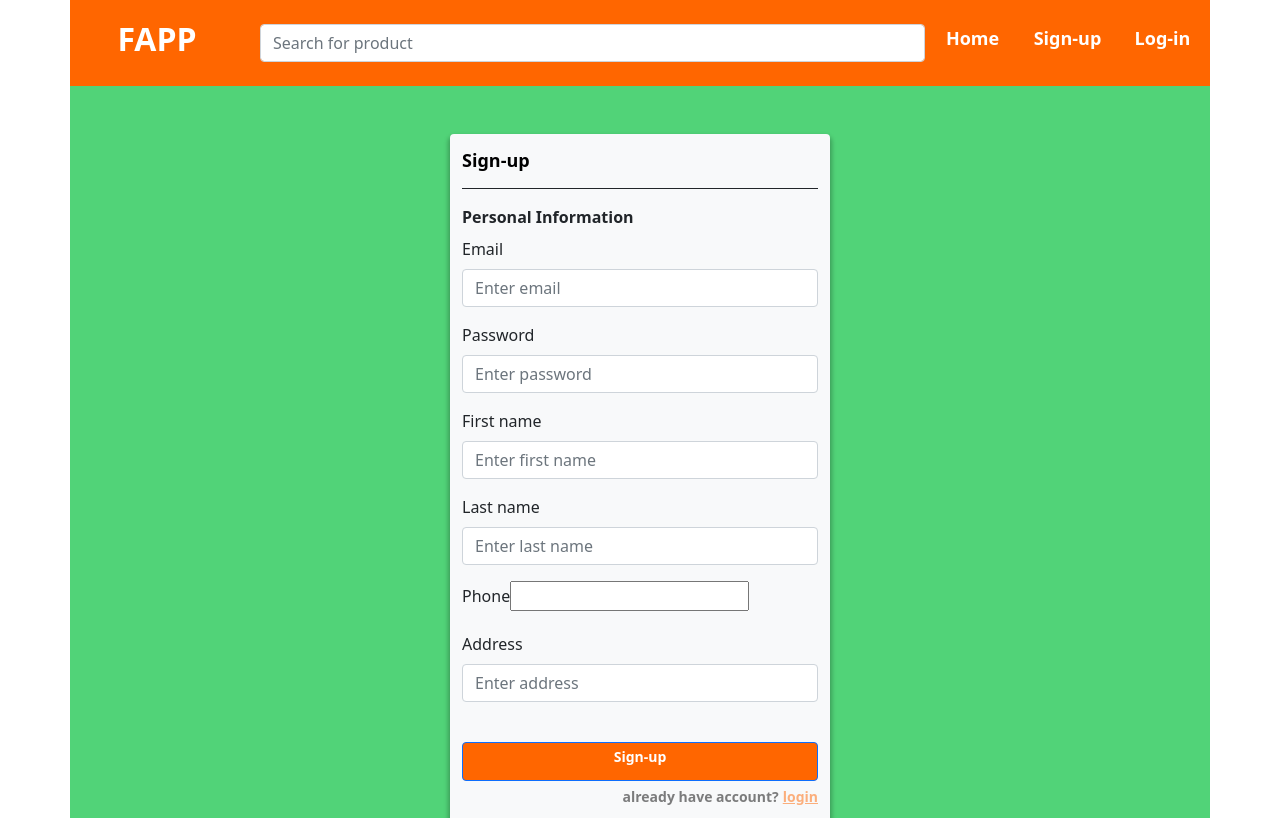
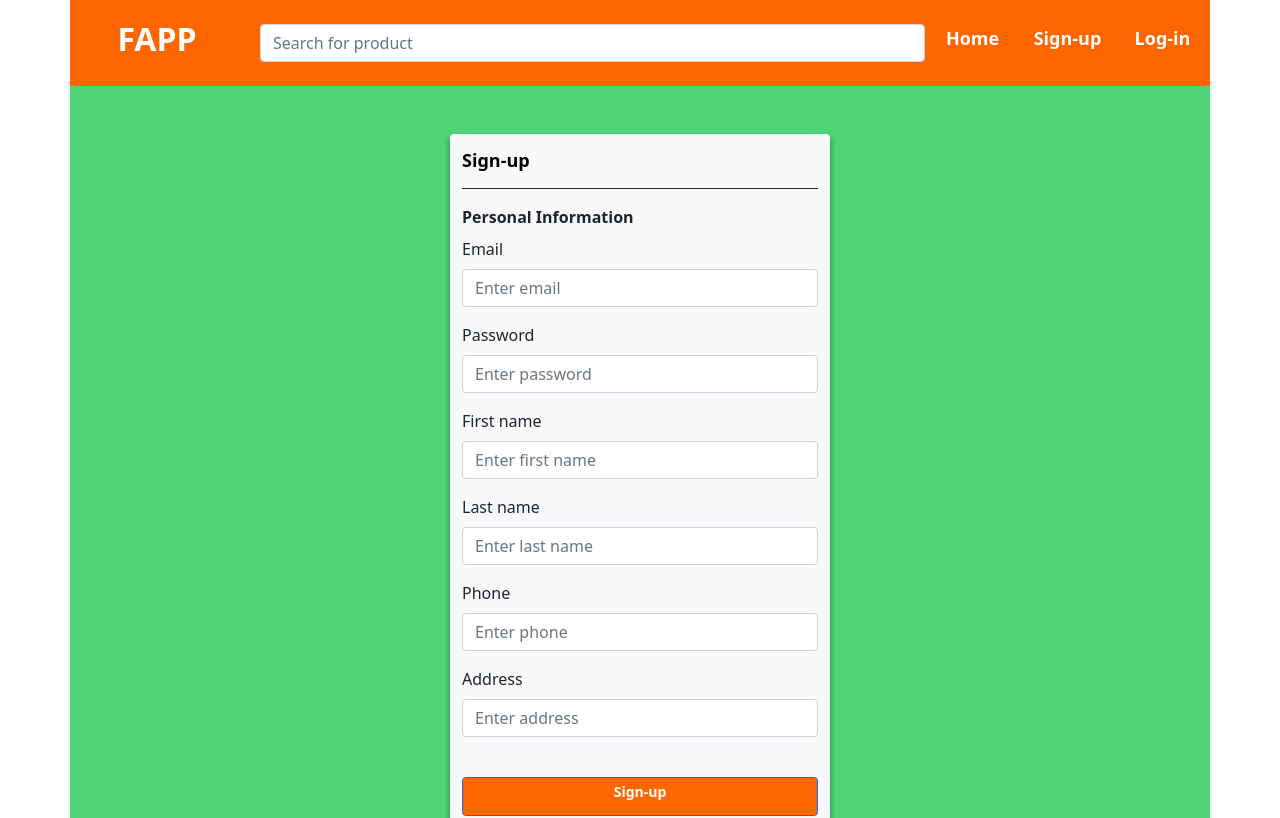
Before and after one commit to pete13232/SE4WIN-Project, a React (Create React App) app in the folder frontend/: page /signup in a window 1280 px wide. Shown: the top 818 px of the page. Built offline with nearby package versions, Linux system fonts and the light colour scheme.

Commit message:
Update | Finish Sign up form validation

```diff
--- a/frontend/package.json
+++ b/frontend/package.json
@@ -18,6 +18,7 @@
     "react-input-mask": "^2.0.4",
     "react-router-dom": "^5.3.0",
     "react-scripts": "^4.0.3",
+    "sweetalert2": "^11.1.10",
     "web-vitals": "^1.1.2",
     "yup": "^0.32.11"
   },
--- a/frontend/src/Graphql/Mutations.js
+++ b/frontend/src/Graphql/Mutations.js
@@ -1,26 +1,8 @@
 import { gql } from "@apollo/client";
 
 export const CREATE_USER = gql`
-  mutation createUser(
-        $email: String!
-        $password: String!
-        $firstname: String!
-        $lastname: String!
-        $address: String!
-        $phoneNumber: String!
-    )  {
-        createUser(
-            createUserInput: {
-            email: $email
-            password: $password
-            firstname: $firstname
-            lastname: $lastname
-            address: $address
-            phoneNumber: $phoneNumber
-            role: CUSTOMER
-            }
-        )
-        {
+  mutation ($input: CreateUserInput!) {
+    createUser(createUserInput: $input) {
       email
       password
       firstname
@@ -30,5 +12,4 @@ export const CREATE_USER = gql`
       role
     }
   }
-
 `;
--- a/frontend/src/container/SignupContainer/index.js
+++ b/frontend/src/container/SignupContainer/index.js
@@ -1,36 +1,50 @@
-import React from "react"
+import React from "react";
 import { useMutation } from "@apollo/client";
 import { Col, Row, Form, FloatingLabel, Button } from "react-bootstrap";
 import { Link } from "react-router-dom";
 import { useState } from "react";
 import NavbarBootstrap from "../../components/NavbarBoostrap";
 import { CREATE_USER } from "../../Graphql/Mutations";
-import { useForm } from "react-hook-form"
-import { yupResolver } from '@hookform/resolvers/yup';
-import * as yup from 'yup';
-import InputMask from 'react-input-mask';
+import { useForm, Controller } from "react-hook-form";
+import { yupResolver } from "@hookform/resolvers/yup";
+import * as yup from "yup";
+import InputMask from "react-input-mask";
+import Swal from "sweetalert2";
 import "./style.css";
 
 const SignupContainer = () => {
   const [createUser, { error }] = useMutation(CREATE_USER);
 
-
-
-  const addUser =  (data) => {
-     console.log(data)
+  const addUser = (data) => {
     createUser({
-      variables: {
-        email: data.email,
-        password: data.password,
-        firstname: data.firstname,
-        lastname: data.lastname,
-        address:data.address,
-        phoneNumber: data.phone,
+      variables: { input: data },
+    })
+      .then(() => {
+        Swal.fire({
+          title: "Sign up success!",
+          html: "Press Ok to login page",
+          icon: "success",
+          allowEscapeKey: false,
+          allowEscapeKey: false,
+          didClose: () => {
+            window.location.replace("/login")
           },
         });
-    if (error) {
-       alert(`Something wrong! \n ${error} \n Please try again `);
-    }
+      })
+      .catch((error) => {
+        const err = error.message;
+        let timerInterval;
+        Swal.fire({
+          title: "Opps! !",
+          html: err,
+          timer: 2000,
+          timerProgressBar: true,
+          icon: "error",
+          willClose: () => {
+            clearInterval(timerInterval);
+          },
+        });
+      });
   };
 
   const personalFormList = {
@@ -66,7 +80,7 @@ const SignupContainer = () => {
     inputs: [
       {
         label: "Phone",
-        name: "phone",
+        name: "phoneNumber",
         type: "tel",
         placeholder: "Enter phone",
       },
@@ -81,43 +95,52 @@ const SignupContainer = () => {
 
   const schema = yup.object().shape({
     email: yup.string().required("Please enter your email"),
-      password: yup.string().required("Please enter your password").min(7,"Please enter at least 7 characters password"),
+    password: yup
+      .string()
+      .required("Please enter your password")
+      .min(7, "Please enter at least 7 characters password"),
     firstname: yup.string().required("Please enter your first name"),
     lastname: yup.string().required("Please enter your last name"),
-      phone: yup.string().required("Please enter phone number"),
+    phoneNumber: yup
+      .string()
+      .required("Please enter your phone number")
+      .min(12, "Please enter valid phone number")
+      .max(12, "Please enter valid phone number"),
     address: yup.string().required("Please enter your address"),
-  })
+  });
 
-  const { register, handleSubmit, formState: { errors } } = useForm({
-      resolver: yupResolver(schema)
+  const {
+    register,
+    handleSubmit,
+    control,
+    formState: { errors },
+  } = useForm({
+    resolver: yupResolver(schema),
   });
 
   const onSubmit = (data) => {
-    addUser(data)
+    const param = {
+      email: data.email,
+      password: data.password,
+      firstname: data.firstname,
+      lastname: data.lastname,
+      address: data.address,
+      phoneNumber: data.phoneNumber.replaceAll("-", ""),
+      role: "CUSTOMER",
+    };
 
-  }
+    addUser(param);
+  };
 
-  // const normalizePhoneNumber = (value) =>{
-  //   return value.replace(/\s/g, "").match(/.{1,4}/g)?.join(" ").substr(0, 11) || ""
-  // }
-  class Phone extends React.Component {
-    state = {
-      value: ''
-    }
+  const [valuePhone, setvaluePhone] = useState("");
 
-    onChange = (event) => {
-      this.setState({
-        value: event.target.value
-      });
-    }
-
-    beforeMaskedValueChange = (newState, oldState, userInput) => {
+  const beforeMaskedValueChange = (newState, oldState, userInput) => {
     var { value } = newState;
     var selection = newState.selection;
     var cursorPosition = selection ? selection.start : null;
 
     // keep minus if entered by user
-      if (value.endsWith('-') && userInput !== '-' && !this.state.value.endsWith('-')) {
+    if (value.endsWith("-") && userInput !== "-" && !valuePhone.endsWith("-")) {
       if (cursorPosition === value.length) {
         cursorPosition--;
         selection = { start: cursorPosition, end: cursorPosition };
@@ -127,16 +150,9 @@ const SignupContainer = () => {
 
     return {
       value,
-        selection
+      selection,
     };
-    }
-
-    render() {
-      return <InputMask mask="099-999-9999" maskChar={null} value={this.state.value} onChange={this.onChange} beforeMaskedValueChange={this.beforeMaskedValueChange} />;
-    }
-  }
-
-
+  };
 
   return (
     <>
@@ -148,7 +164,7 @@ const SignupContainer = () => {
               <h6 className="m-0">Sign-up</h6>
             </div>
 
-            <Form onSubmit= {handleSubmit(onSubmit)}>
+            <Form onSubmit={handleSubmit(onSubmit)}>
               <Form.Label className="fw-bold">Personal Information</Form.Label>
               {personalFormList.inputs.map((input, key) => {
                 return (
@@ -158,32 +174,61 @@ const SignupContainer = () => {
                       name={input.name}
                       type={input.type}
                       placeholder={input.placeholder}
-                      {...register( input.name )}
+                      {...register(input.name)}
                     />
-                    <p className = "errorMessage"> { errors[input.name]?.message }</p>
+                    <p className="errorMessage">
+                      {" "}
+                      {errors[input.name]?.message}
+                    </p>
                   </Form.Group>
                 );
               })}
-              <Form.Group className="mb-1" >
-                <Form.Label>{ contactFormList.inputs[0].label }</Form.Label>
-                <Phone
-                name={ contactFormList.inputs[0].name }
-                type={ contactFormList.inputs[0].type }
-                placeholder={ contactFormList.inputs[0].placeholder }
-                {...register( contactFormList.inputs[0].name )}
+              <Form.Group className="mb-1">
+                <Form.Label>{contactFormList.inputs[0].label}</Form.Label>
+                <Controller
+                  name={contactFormList.inputs[0].name}
+                  control={control}
+                  render={({ field }) => (
+                    <InputMask
+                      mask="099-999-9999"
+                      maskChar={null}
+                      value={valuePhone}
+                      onChange={(e) => {
+                        setvaluePhone(e.target.value);
+                        field.onChange(e);
+                      }}
+                      beforeMaskedValueChange={beforeMaskedValueChange}
+                    >
+                      {(...inputProps) => (
+                        <Form.Control
+                          {...inputProps}
+                          className="mb-1"
+                          type={contactFormList.inputs[0].type}
+                          placeholder={contactFormList.inputs[0].placeholder}
                         />
-                <p className = "errorMessage" > { errors[contactFormList.inputs[0].name]?.message }</p>
+                      )}
+                    </InputMask>
+                  )}
+                />
+
+                <p className="errorMessage">
+                  {" "}
+                  {errors[contactFormList.inputs[0].name]?.message}
+                </p>
               </Form.Group>
-              <Form.Group >
-                <Form.Label>{ contactFormList.inputs[1].label }</Form.Label>
+              <Form.Group>
+                <Form.Label>{contactFormList.inputs[1].label}</Form.Label>
                 <Form.Control
                   className="mb-1"
-                  name={ contactFormList.inputs[1].name }
-                  type={ contactFormList.inputs[1].type }
-                  placeholder={ contactFormList.inputs[1].placeholder }
-                  {...register( contactFormList.inputs[1].name )}
+                  name={contactFormList.inputs[1].name}
+                  type={contactFormList.inputs[1].type}
+                  placeholder={contactFormList.inputs[1].placeholder}
+                  {...register(contactFormList.inputs[1].name)}
                 />
-                <p className = "errorMessage" > { errors[contactFormList.inputs[1].name]?.message }</p>
+                <p className="errorMessage">
+                  {" "}
+                  {errors[contactFormList.inputs[1].name]?.message}
+                </p>
               </Form.Group>
               <Button type="submit" className="mt-4">
                 <h5>Sign-up</h5>
```
Also changed, not shown: 2 other files (tests, documents, lock files or other folders). Lines whose indentation alone changed are shown as unchanged.
